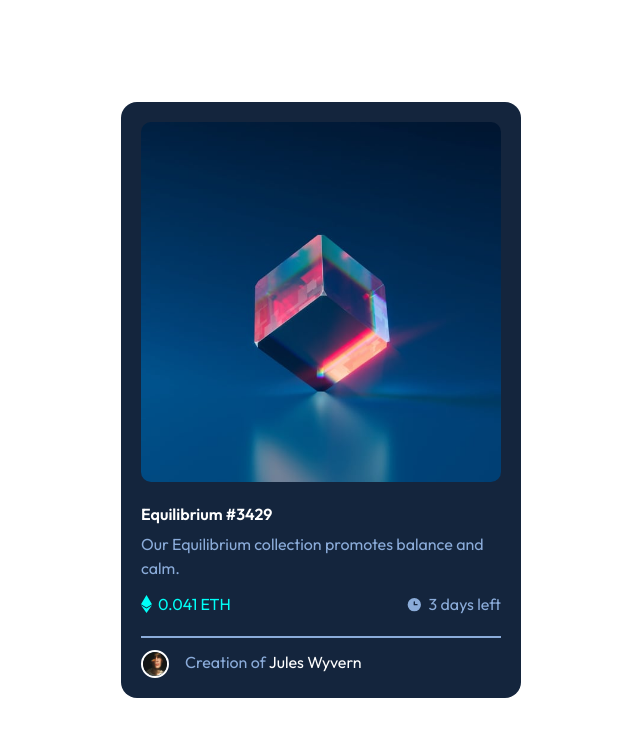
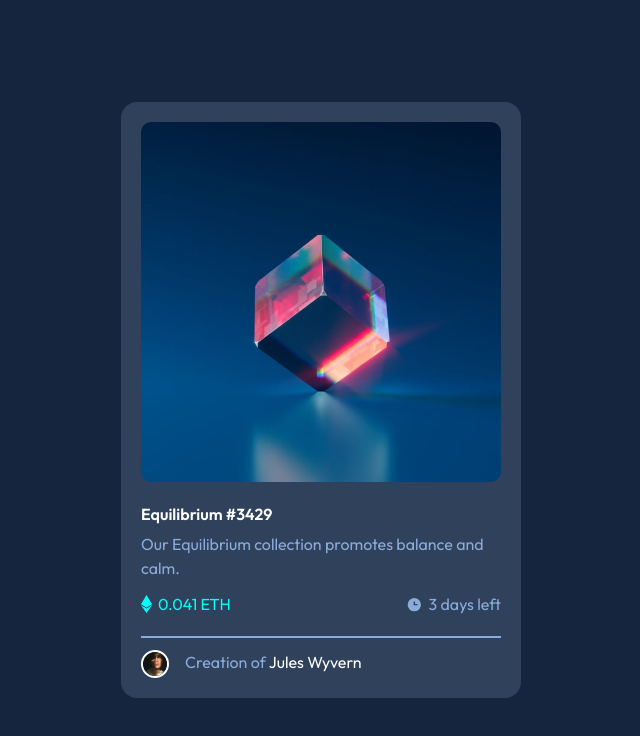
Before and after one commit to Jey223/nft-preview-card-component-main, a website: page index.html in a window 1280 px wide. Shown: the whole page, without its empty margins (319-959 px from the left). Drawn offline with Linux system fonts and the light colour scheme.

Commit message:
new changes

```diff
--- a/index.html
+++ b/index.html
@@ -21,8 +21,8 @@
     .attribution a { color: hsl(228, 45%, 44%); }
   </style> -->
 </head>
-<body class= "bg-blue-main box-border flex justify-center items-center h-screen">
-  <main class="container mx-auto rounded-2xl w-[400px] bg-blue-card p-5 content-center">
+<body class= "bg-blue-card box-border flex justify-center items-center h-screen">
+  <main class="container mx-auto rounded-2xl w-[400px] bg-blue-line p-5 content-center">
 
     <a href="/" class="relative h-1/2">
       <img src="./images/image-equilibrium.jpg" class="w-full h-full object-cover rounded-[10px] hover:opacity-90" alt="nft equilibrium">
```
